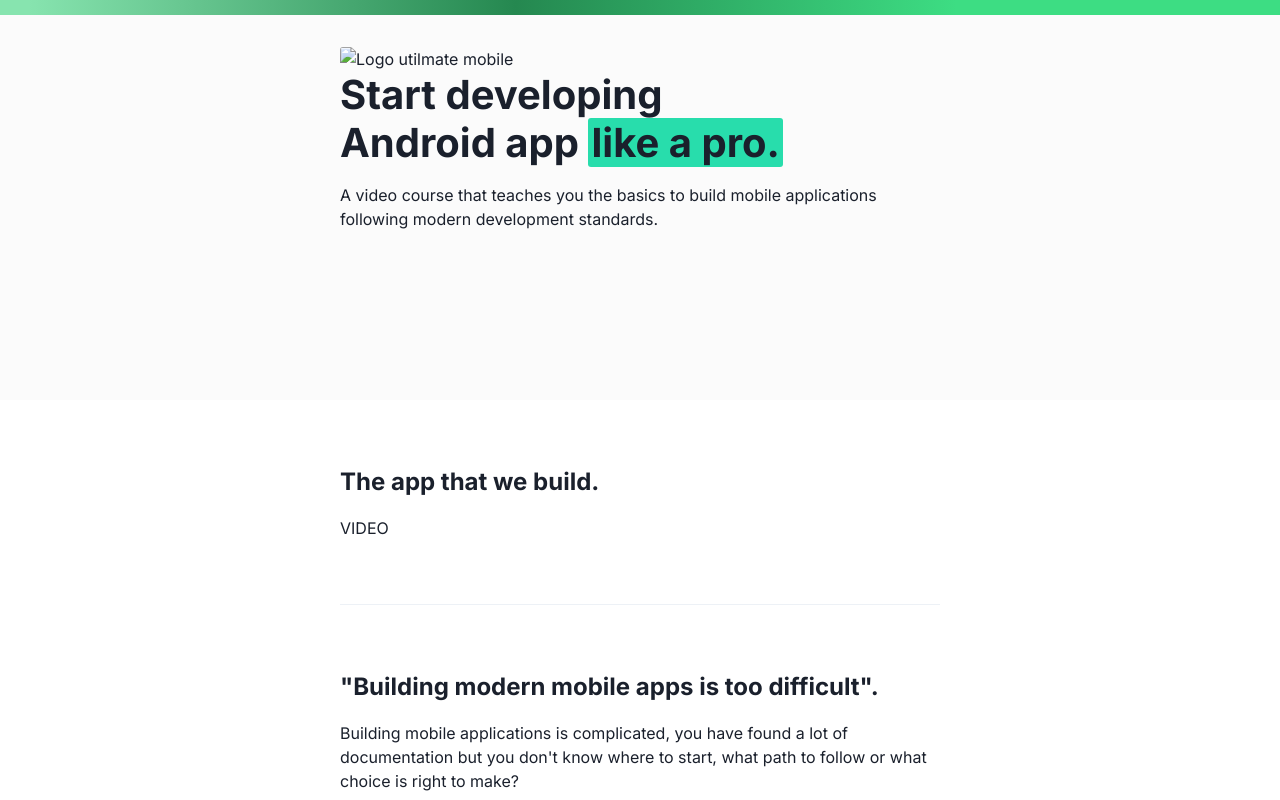
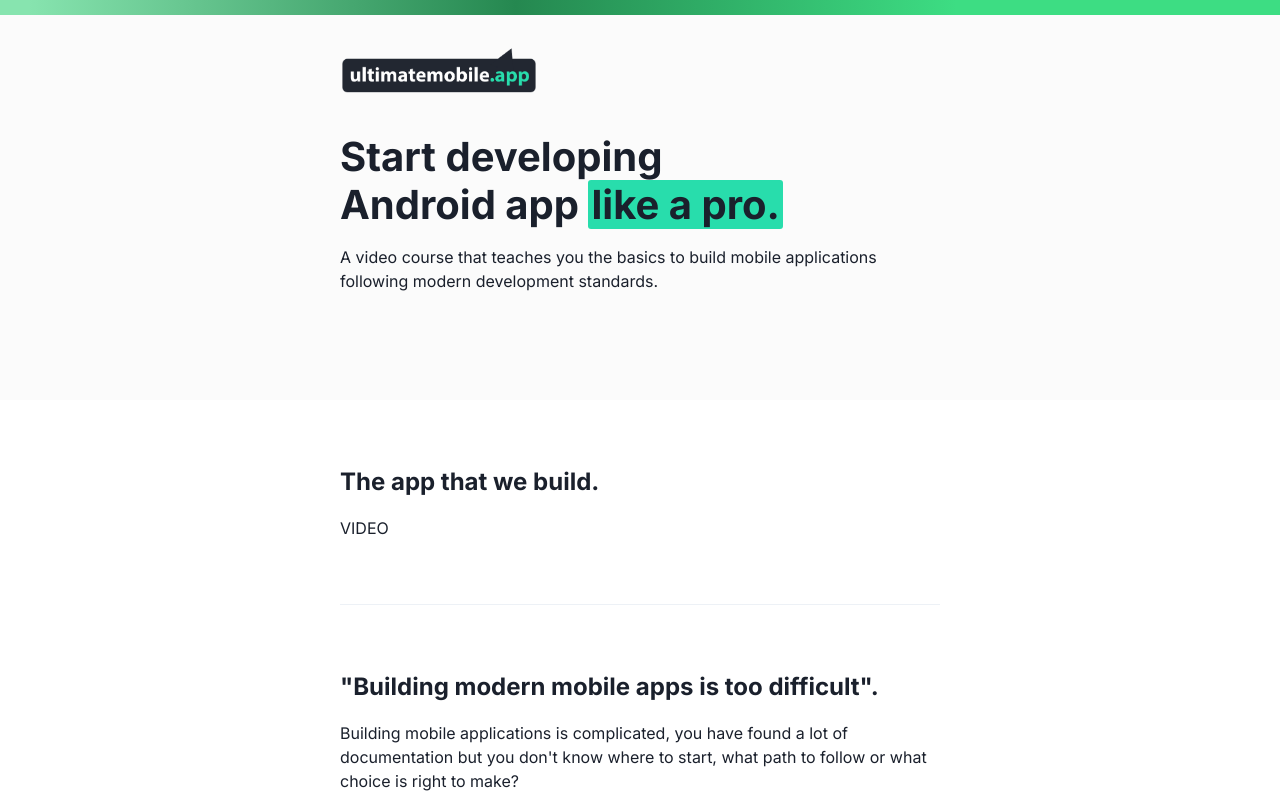
Before and after one commit to davideagostini/ultimatemobile.github.io, a plain HTML site: page index.html in a window 1280 px wide. Shown: the top 800 px of the page. Drawn offline with Linux system fonts and the light colour scheme.

Commit message:
Update index.html

```diff
--- a/index.html
+++ b/index.html
@@ -15,7 +15,7 @@
       <div class="line"></div>
 
       <div class="title">
-        <img class="img/logo.png" src="logo.png" alt="Logo utilmate mobile">
+        <img class="logo" src="img/logo.png" alt="Logo utilmate mobile">
         <h1>Start developing<br>Android app <span class="highlight">like a pro.</span></h1>
         <p>A video course that teaches you the basics to build mobile applications
           following modern development standards.</p>
```
